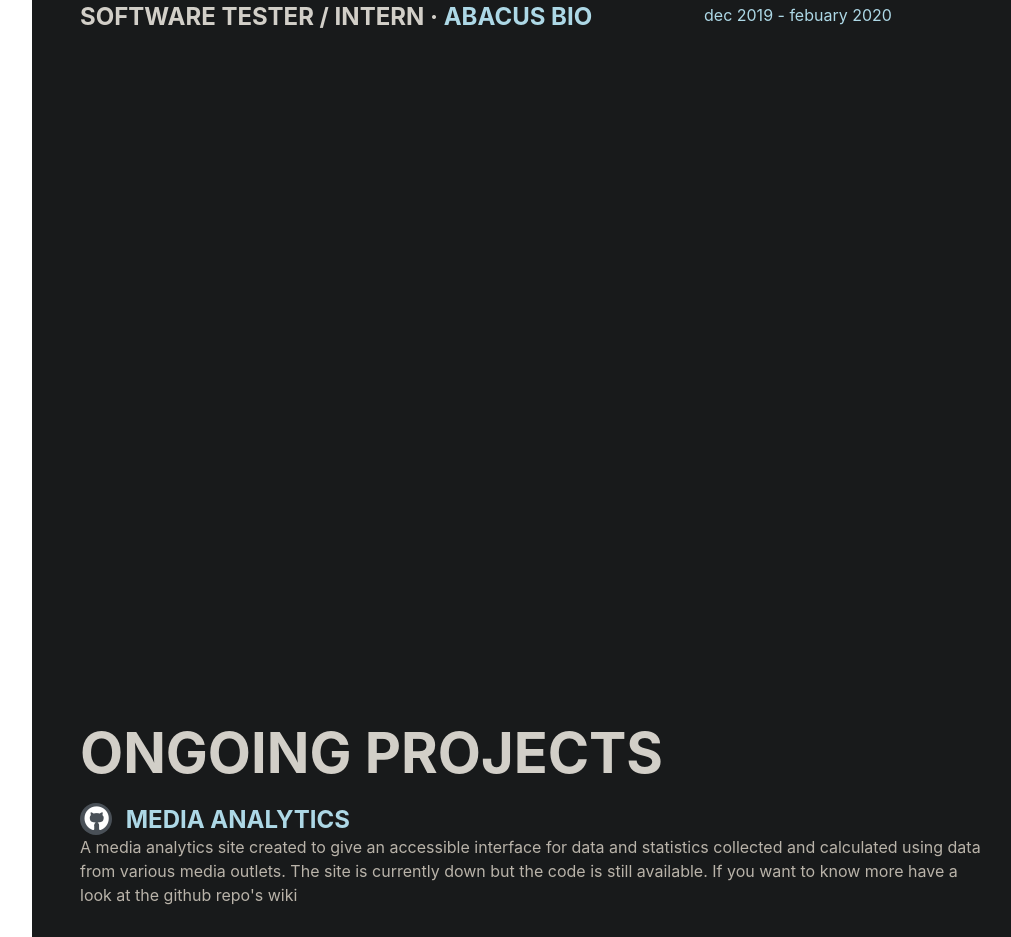
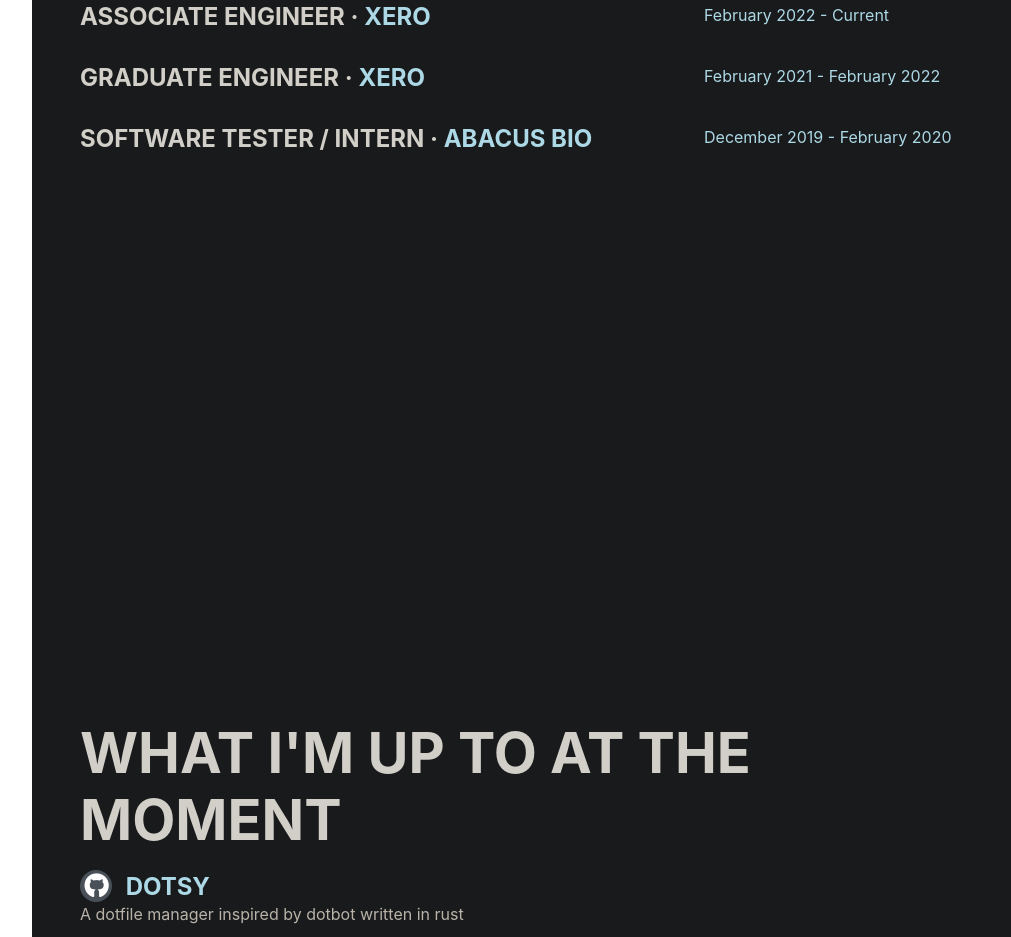
Before and after one commit to NICHTJ3/svelte-portfolio, a Svelte app: page / in a window 1280 px wide. Shown: the part 1760-2697 px from the top of the page, without its empty margins (240-1251 px from the left). Built offline with nearby package versions, Linux system fonts and the light colour scheme.

Commit message:
chore(experience / projects): Update with more current info

```diff
--- a/src/pages/Experience.svelte
+++ b/src/pages/Experience.svelte
@@ -3,11 +3,25 @@
 
   const experiences = [
     {
+      position: "Associate Engineer",
+      company: "Xero",
+      url: "https://xero.com/",
+      dateFrom: "February 2022",
+      dateEnd: "Current",
+    },
+    {
+      position: "Graduate Engineer",
+      company: "Xero",
+      url: "https://xero.com/",
+      dateFrom: "February 2021",
+      dateEnd: "February 2022",
+    },
+    {
       position: "Software tester / Intern",
       company: "Abacus Bio",
       url: "https://abacusbio.com/",
-      dateFrom: "dec 2019",
-      dateEnd: "febuary 2020",
+      dateFrom: "December 2019",
+      dateEnd: "February 2020",
     },
   ];
 </script>
--- a/src/pages/Home.svelte
+++ b/src/pages/Home.svelte
@@ -1,11 +1,11 @@
 <script>
   import Section from "../components/Section.svelte";
 
-  const thingsILike = ["JavaScript", "Linux", "Vim", "Web"];
+  const thingsILike = ["Typescript", "Accessibility", "Web", "Vim"];
   const thingsIAmDoing = [
     {
-      position: "Student",
-      place: "Otago Polytechnic",
+      position: "Developer",
+      place: "Xero",
     },
   ];
   const socialPlatforms = [
--- a/src/pages/Projects.svelte
+++ b/src/pages/Projects.svelte
@@ -3,47 +3,9 @@
 
   const projects = [
     {
-      name: "Media Analytics",
-      description: `A media analytics site created to give an
-      accessible interface for data and statistics collected
-      and calculated using data from various media outlets. The site is
-      currently down but the code is still available. If you want to know more
-      have a look at the github repo's wiki`,
-      source: "https://github.com/op-analytics/Media-Analytics",
-    },
-    {
-      name: "My Portfolio",
-      description: `The portfolio site you're on right now. Created with svelte
-      and deployed with ZEIT Now`,
-      source: "https://github.com/NICHTJ3/svelte-portfolio",
-    },
-    {
-      name: "Giphy API frontends",
-      description: `A bunch of frontends writen for the giphy search API
-      endpoint writen in all kinds of frameworks in all sorts of different ways`,
-      source: "https://github.com/NICHTJ3/giphy-api-front-ends",
-    },
-    {
-      name: "Vim Markdown Preview",
-      description: `A basic yet useful markdown previewing website
-        with an embedded vim based text editor for those of us
-        who don't want an extra application`,
-      source: "https://github.com/NICHTJ3/vim-markdown-renderer",
-    },
-    {
-      name: "Another Social Media",
-      description: `The name pretty much says it
-      all but this is a social media inspired by twitter
-      that i am creating as a playground to try out new and interesting things.`,
-      source: "https://github.com/NICHTJ3/AnotherSocialMedia",
-    },
-    {
-      name: "Notesy",
-      description: `A note taking app being built as an extension of the Vim
-      Markdown Preview project. It's purpose is to provide a well rounded
-      minimal note keeping experience like one note but with vim keybindings
-      and less bells and whistles`,
-      source: "https://github.com/NICHTJ3/notesy-mono-repo/",
+      name: "Dotsy",
+      description: `A dotfile manager inspired by dotbot written in rust`,
+      source: "https://github.com/NICHTJ3/Dotsy",
     },
   ];
 </script>
@@ -75,7 +37,7 @@
 </style>
 
 <Section sectionId="projects">
-  <h2 class="mb-3">Ongoing Projects</h2>
+  <h2 class="mb-3">What I'm up to at the moment</h2>
 
   {#each projects as project}
     <div class="resume-item d-flex flex-column justify-content-between mb-3">
```
